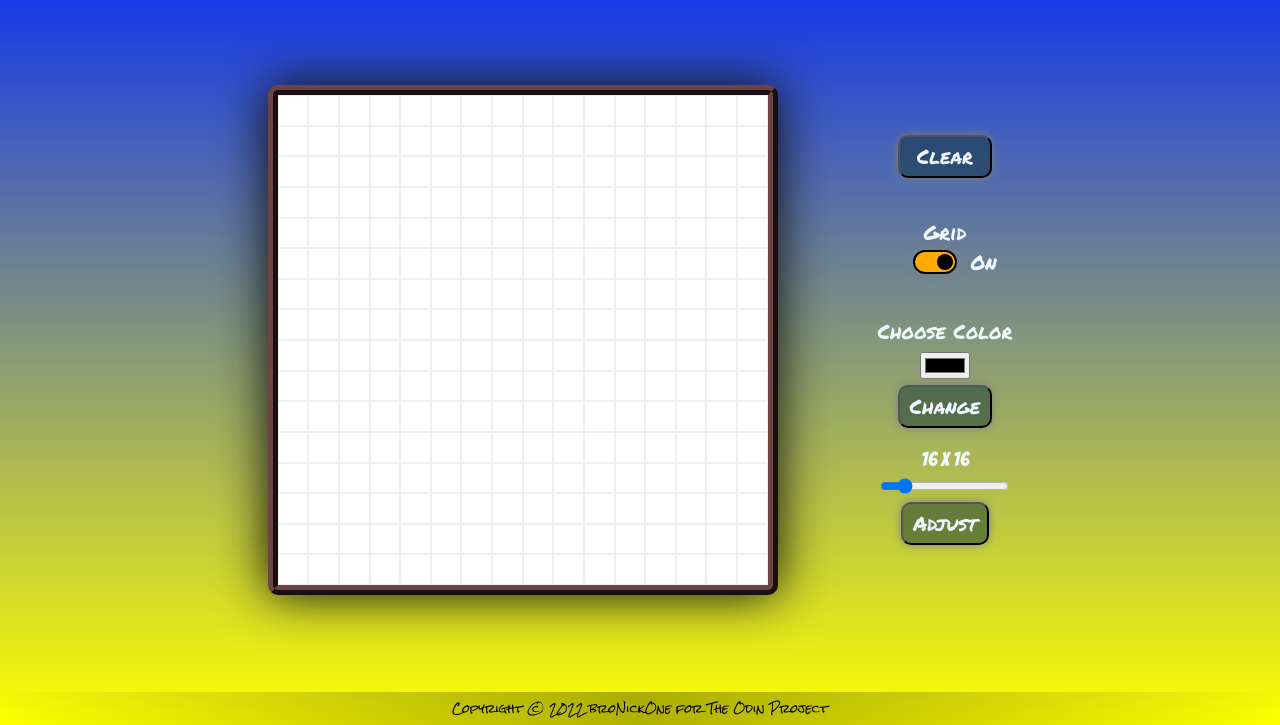
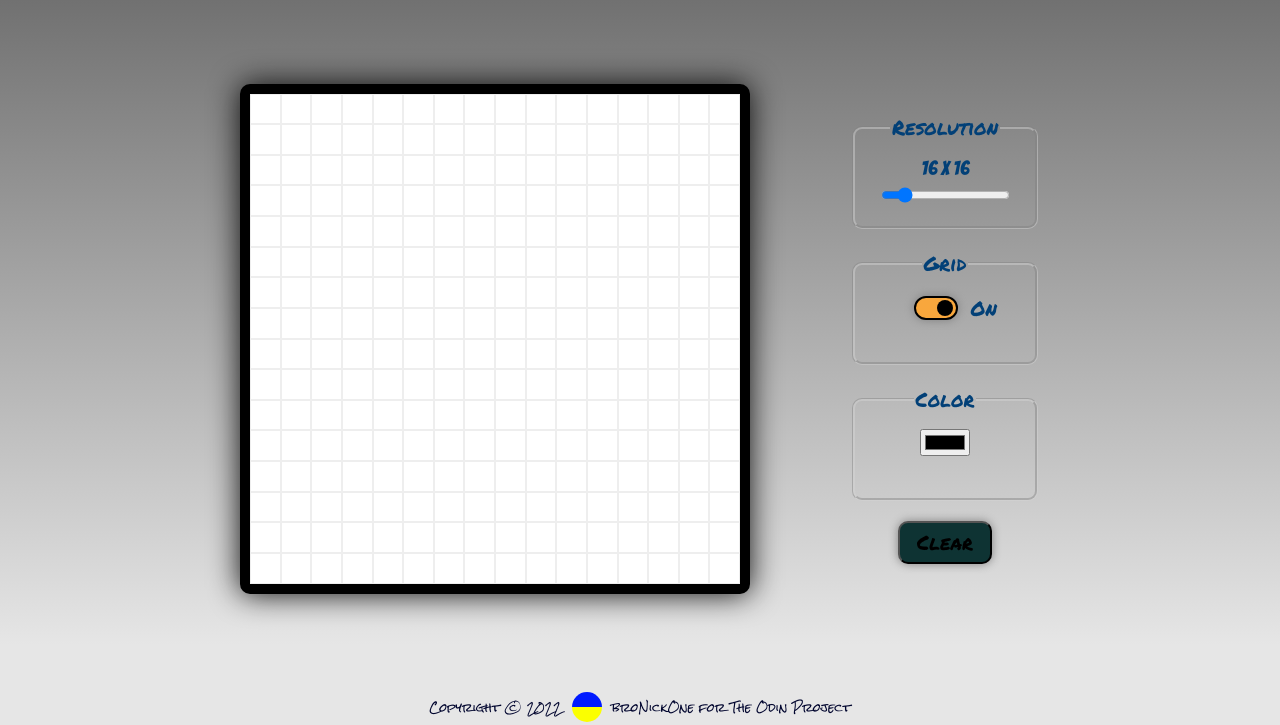
Before and after one commit to bronickone/etch-a-sketch, a plain HTML site: page index.html in a window 1280 px wide. Shown: the part 75-800 px from the top of the page. Drawn offline with Linux system fonts and the light colour scheme.

Commit message:
change color scheme/ add color info border/ add fieldsets for UI functions/ remove unnecessary buttons

```diff
--- a/index.html
+++ b/index.html
@@ -7,39 +7,54 @@
         <link rel="stylesheet" href="https://fonts.googleapis.com/css?family=Rock+Salt|Permanent+Marker|Bangers&effect=neon|outline|anaglyph">
         <script src="./script.js" defer></script>
     </head>
-    <body>
+    <body class="body">
         <div class="header font-effect-neon font-effect-anaglyph">Etch-A-Sketch</div>
 
         <div class="center">
                 <div class="container"></div>
 
                 <div class="buttons">
-                    <button class="clearButton font-effect-outline">Clear</button>
 
-                    <ul>
-                        <li>
-                            <div class="textChangePanel font-effect-outline">Grid</div>
-                        </li>
-                        <li>
-                            <input type="checkbox" name="power" id="power" checked>
-                            <label for="power"><span class="on">On</span> <span class="off">Off</span></label>
-                        </li>
-                    </ul>
-                    <div class="colorPanel">
-                        <div class="textColorPanel font-effect-outline">Choose Color</div>
-                        <input type="color" id="color" value="#000000">
-                        <button class="changeButton font-effect-outline">Change</button>
-                    </div>
 
-                    <div class="sizePanel">
+                    <fieldset class="buttonField sizePanel">
+                        <legend class="textSize font-effect-outline">Resolution</legend>
                         <div class="textSizePanel font-effect-outline">16 x 16</div>
                         <input type="range" id="range" min="2" max="100" value="16" step="1">
-                        <button class="acceptButton font-effect-outline">Adjust</button>
-                    </div>
+                        <!-- <button class="acceptButton font-effect-outline">Adjust</button>     -->
+                    </fieldset>
+
+
+
+                        <fieldset class="buttonField">
+                            <legend class="textChangePanel font-effect-outline">Grid</legend>
+                            <div class="check">
+                                <input type="checkbox" name="power" id="power" checked>
+                                <label for="power">
+                                    <span class="on font-effect-outline">On</span>
+                                    <span class="off font-effect-outline">Off</span>
+                                </label>
+                            </div>
+                        </fieldset>
+
+
+
+                    <fieldset class="buttonField  colorPanel">
+                        <legend class="textColorPanel font-effect-outline">Color</legend>
+                        <input type="color" id="color" value="#000000">
+                        <!-- <button class="changeButton font-effect-outline">Change</button> -->
+                    </fieldset>
+
+                    <button class=" clearButton font-effect-outline">Clear</button>
+
                 </div>
         </div>
 
-        <div class="footer">Copyright © 2022 broNickOne for The Odin Project </div>
+        <div class="footer">
+            Copyright © 2022
+            <span class="uaFlag"></span>
+            broNickOne for The Odin Project
+
+        </div>
 
     </body>
 </html>
--- a/script.js
+++ b/script.js
@@ -1,6 +1,8 @@
 let colorTrigger = false;
 
 const container = document.querySelector('.container');
+const body = document.querySelector('.body');
+
 
 container.addEventListener('mousedown', () => {
     colorTrigger = true;
@@ -59,9 +61,9 @@ function drawSquare(){                  // draw grid function(column-direction f
   drawSquare() //initial grid buiding
 
 const clearButton = document.querySelector('.clearButton');
-const acceptButton = document.querySelector('.acceptButton');
-const changeButton = document.querySelector('.changeButton');
-const randomButton = document.querySelector('.randomButton');
+// const acceptButton = document.querySelector('.acceptButton');
+// const changeButton = document.querySelector('.changeButton');
+// const randomButton = document.querySelector('.randomButton');
 const checkBox = document.querySelector('input[type=checkbox]');
 
 let flag;
@@ -84,26 +86,43 @@ clearButton.addEventListener('click', () => {             //field clear button
     drawGrid(flag);
 });
 
-acceptButton.addEventListener('click', () => {              //change grid size button
+// acceptButton.addEventListener('click', () => {              //change grid size button
+//     size = Number(document.getElementById("range").value);
+//     clearField();
+//     drawSquare();
+//     drawGrid(flag);
+// });
+
+const changeRange = document.querySelector('#range');
+const textSizePanel = document.querySelector('.textSizePanel');
+
+changeRange.addEventListener('change', () => {              //change grid size range
+    let sizeVal = document.getElementById("range").value;
+    textSizePanel.textContent = sizeVal + '  x  ' + sizeVal;
     size = Number(document.getElementById("range").value);
     clearField();
     drawSquare();
     drawGrid(flag);
 });
 
-const changeRange = document.querySelector('#range');
-const textSizePanel = document.querySelector('.textSizePanel');
 
-changeRange.addEventListener('change', () => {              //change grid size info field
-    let sizeVal = document.getElementById("range").value;
-    textSizePanel.textContent = sizeVal + '  x  ' + sizeVal;
-});
+// changeButton.addEventListener('click', () => {              //change color button
+//     color = document.getElementById("color").value;
+//     draw(color);
+//     container.style.boxShadow =`0 0 30px ${color}`;
+// });
+
+const colorPicker = document.querySelector('#color');
+
+colorPicker.addEventListener('change', () => {    //change color picker
+    color = document.getElementById("color").value;
+    draw(color);
+    container.style.boxShadow =`0 0 30px ${color}`;
+    container.style.borderColor = color;
+} )
 
 
-changeButton.addEventListener('click', () => {              //change color button
-    color = document.getElementById("color").value;
-    draw(color);
-});
+
 
 
 
--- a/style.css
+++ b/style.css
@@ -6,7 +6,7 @@ body{
     display: flex;
     flex-direction: column;
     justify-content:space-between;
-    background-image: linear-gradient(to bottom, rgb(0, 38, 255),yellow);
+    background-image: linear-gradient(to bottom, rgba(14, 14, 14, 0.616) 5%,rgb(230, 230, 230) 90%);
     background-attachment: fixed;
     margin:0;
     text-align: center;
@@ -17,24 +17,37 @@ body{
     font-family: 'Rock Salt', sans-serif;
 
     padding:3px 0px;
-    background-image: linear-gradient(to right,rgba(28,28,48,0), rgba(0, 0, 0, 0.3), rgba(28,28,48,0));
+
 }
 
 .header{
+
     font-weight: 900;
     font-size: 1.5rem;
-    color: white;
-}
+    color: rgb(0, 0, 0);
+    /* background-image: linear-gradient(to right,rgba(255, 255, 255, 0), rgba(0, 4, 223, 0.432), rgb(141, 141, 141), rgba(0, 4, 223, 0.432), rgba(28,28,48,0));   */
+
+  }
 
 .footer{
+
     flex-shrink: 0;
     font-size:0.7rem;
-
-
-    color: rgb(0, 0, 0);
+    gap:10px;
+    display: flex;
+    align-items: center;
+    justify-content: center;
+    color: rgb(0, 5, 46);
 
 }
 
+.uaFlag{
+  height: 30px;
+  width: 30px;
+  display:inline-block;
+  background: linear-gradient(to bottom, rgb(0, 26, 255) 50%, rgb(251, 255, 0) 50%);
+  border-radius: 100%;
+}
 .center{
     top:20px;
     padding:15px 0px;
@@ -56,10 +69,12 @@ body{
     justify-content: stretch;
     align-items: stretch;
     border:10px;
-    border-color:rgb(110, 67, 67);
+    border-color:rgb(0, 0, 0);
     border-radius:10px;
-    border-style:ridge;
-    box-shadow: 0 0 50px rgb(12, 12, 12);
+    border-style: solid;
+    box-shadow: 0 0 30px rgb(12, 12, 12);
+
+
 }
 
 .column{
@@ -70,29 +85,45 @@ body{
 }
 
 .buttons{
+
     display: flex;
     flex-direction: column;
     align-items: center;
     justify-content: center;
-    gap: 20px;
+    gap:20px;
     font-family: 'Permanent Marker', sans-serif;
     font-size: 20px;
-    color: aliceblue;
+    color: rgb(2, 64, 119);
 
 }
 
+.buttonField{
+  display: flex;
+  flex-direction: column;
+  justify-content: center;
+  align-items: center;
+  width:150px;
+  height:80px;
+  padding:15px;
+  border: 3px groove rgba(214, 214, 214, 0.452);
+
+  border-radius: 10px;
+}
+
 .textSizePanel{
+
     font-family: 'Bangers', sans-serif;
 
 }
 
 .clearButton, .acceptButton, .changeButton, .randomButton, .gridOn{
     font-size: 20px;
-    background-color:rgba(14, 51, 51, 0.5);
+    background-color:rgba(14, 51, 51);
     font-family: 'Permanent Marker', sans-serif;
     border-radius: 10px;
-    color: aliceblue;
+
     box-shadow: 0px 0px 10px grey;
+    cursor: pointer;
 }
 
 .clearButton{
@@ -130,9 +161,14 @@ body{
 
 .container:hover{
     cursor:crosshair;
+
 }
 .row:hover{
     opacity:50%;
+}
+
+input{
+  cursor:pointer;
 }
 
 
@@ -141,12 +177,9 @@ body{
 
 
 
- ul{
-     padding-inline-start: 0;
- }
 
 
-  li {
+  .check {
     width: 100px;
     display: flex;
     align-items: center;
@@ -183,7 +216,7 @@ label {
     border-radius: 12px;
     border: 2px solid black;
     background: #eee;
-    transition: all 0.4s;
+    transition: all 0.1s;
     box-shadow: 0px 0px 10px grey
   }
 
@@ -201,7 +234,7 @@ label {
     position: absolute;
     top: 7px;
     left: 22%;
-    transition: all 0.4s;
+    transition: all 0.2s;
   }
 
   /*
@@ -210,13 +243,13 @@ label {
   */
 
   input[type="checkbox"]:checked {
-    background-color: #ffaa00;
-    transition: all 0.4s;
+    background-color: #f8a73d;
+    transition: all 0.2s;
   }
 
   input[type="checkbox"]:checked::before {
     left: 42%;
-    transition: all 0.4s;
+    transition: all 0.2s;
   }
 
   /*
```
